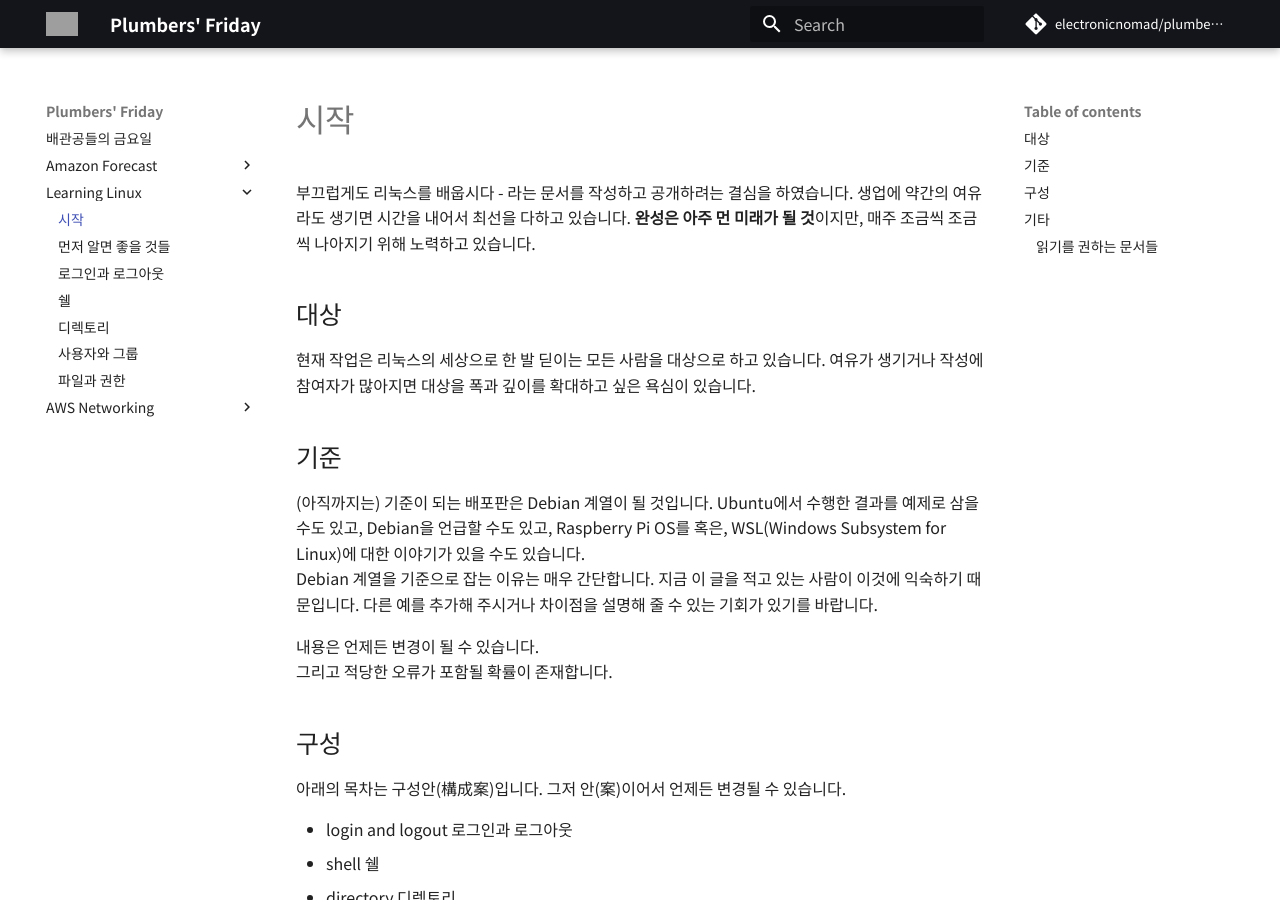
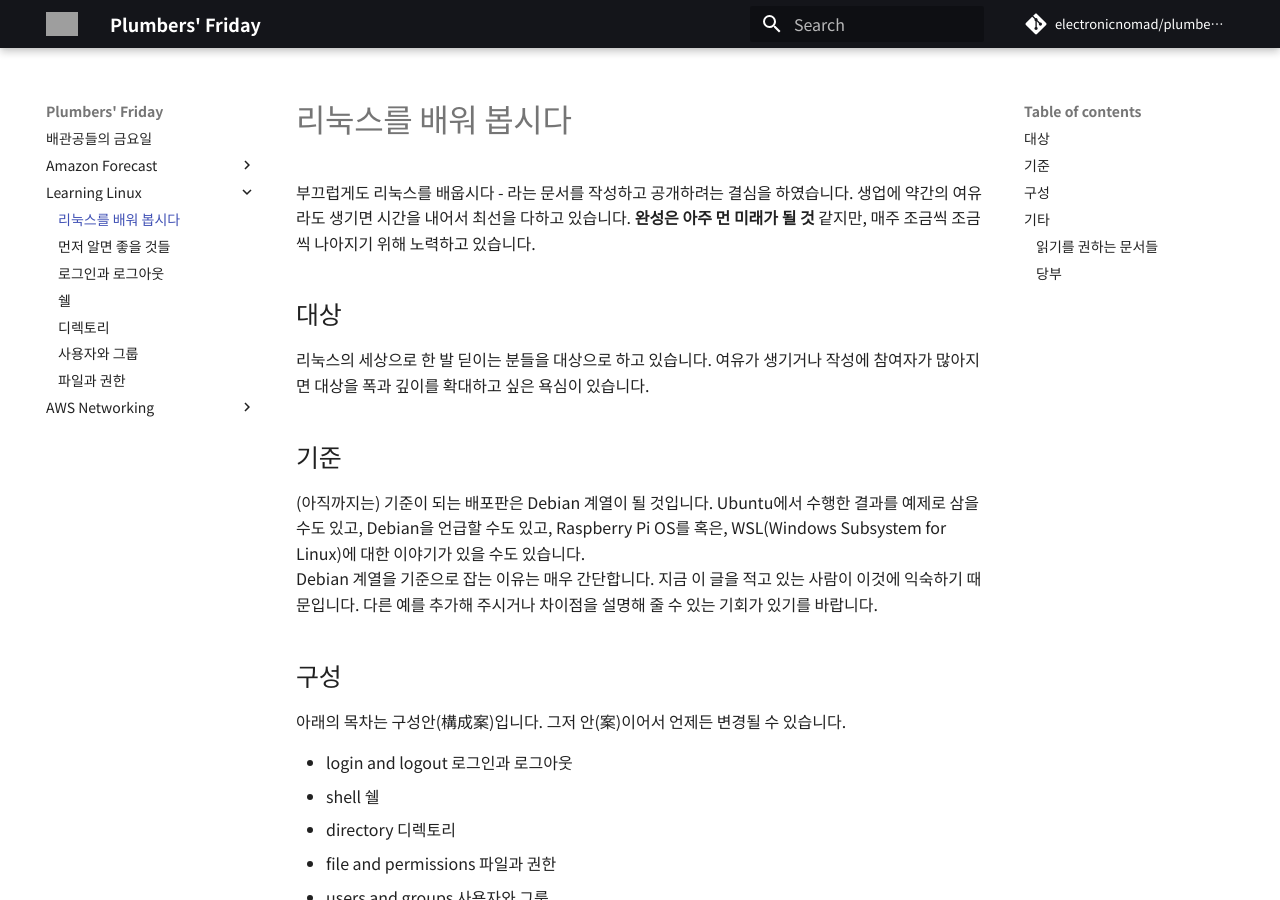
Before and after one commit to electronicnomad/plumbers-friday, an MkDocs documentation site: the page built from docs/linux/index.md, in a window 1280 px wide and 900 px high. Built offline with MkDocs 1.6.1 and Material for MkDocs 9.7.7, drawn with Linux system fonts in a browser that asks for light colours; some web fonts are replaced; comment, search, counter and statistics services are not loaded; some of the changed text lies outside the part shown; grey boxes are pictures that could not be loaded.

Commit message:
update index.md

```diff
--- a/docs/linux/index.md
+++ b/docs/linux/index.md
@@ -1,13 +1,13 @@
-# 시작
+# 리눅스를 배워 봅시다
 
 부끄럽게도 리눅스를 배웁시다 - 라는 문서를 작성하고
 공개하려는 결심을 하였습니다. 생업에 약간의 여유라도 생기면
-시간을 내어서 최선을 다하고 있습니다. **완성은 아주 먼 미래가 될 것**이지만,
+시간을 내어서 최선을 다하고 있습니다. **완성은 아주 먼 미래가 될 것** 같지만,
 매주 조금씩 조금씩 나아지기 위해 노력하고 있습니다.
 
 ## 대상
 
-현재 작업은 리눅스의 세상으로 한 발 딛이는 모든 사람을 대상으로 하고 있습니다.
+리눅스의 세상으로 한 발 딛이는 분들을 대상으로 하고 있습니다.
 여유가 생기거나 작성에 참여자가 많아지면 대상을 폭과 깊이를 확대하고 싶은 욕심이 있습니다.
 
 ## 기준
@@ -19,9 +19,6 @@
 Debian 계열을 기준으로 잡는 이유는 매우 간단합니다. 지금 이 글을 적고 있는
 사람이 이것에 익숙하기 때문입니다. 다른 예를 추가해 주시거나 차이점을 설명해 줄 수 있는
 기회가 있기를 바랍니다.
-
-내용은 언제든 변경이 될 수 있습니다.
-그리고 적당한 오류가 포함될 확률이 존재합니다.
 
 ## 구성
 
@@ -52,3 +49,8 @@
 - [Linux FAQ](https://tldp.org/FAQ/Linux-FAQ/general.html)
 - [Learn Linux, 101: Boot the system](https://developer.ibm.com/tutorials/l-lpic1-101-2/)
 - [BEGINNER’S GUIDE FOR LINUX – Start Learning Linux in Minutes](https://www.tecmint.com/free-online-linux-learning-guide-for-beginners/)
+
+### 당부
+
+내용은 언제든 변경이 될 수 있습니다.
+그리고 적당한 오류가 포함될 확률이 존재합니다.
```
Also changed, not shown: docs/linux/shell.md (line endings or trailing spaces).
